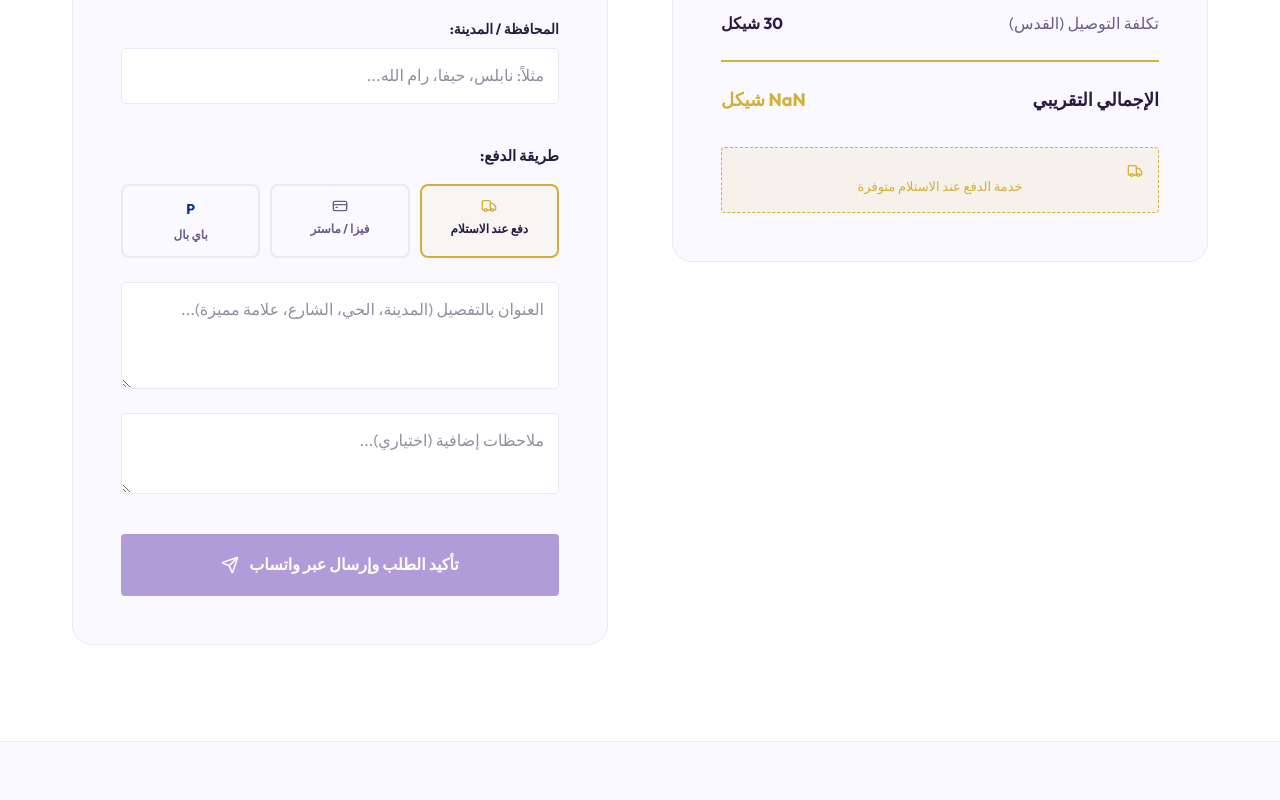
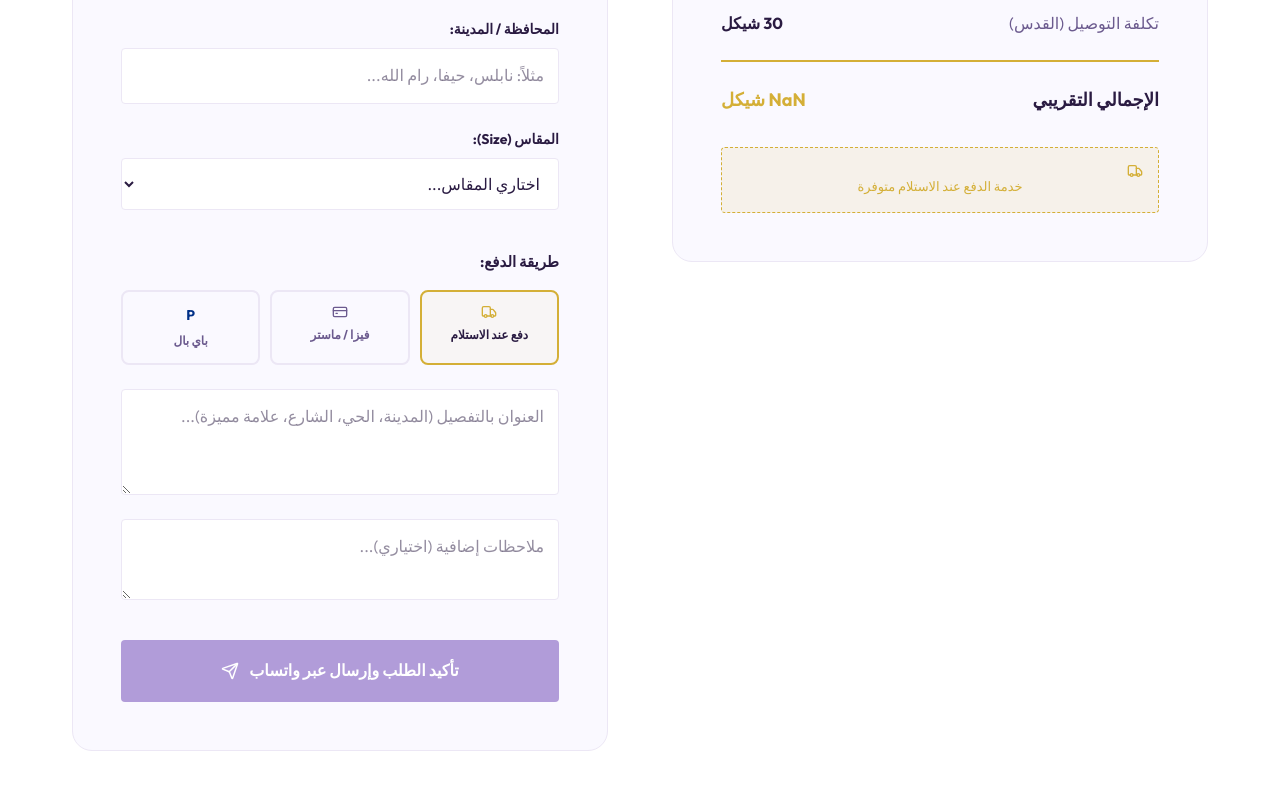
Before and after one commit to fahmyelmatry2030-lgtm/Royal-Veil, a React (Vite) app: page /order in a window 1280 px wide. Shown: the part 1000-1800 px from the top of the page. Built offline with nearby package versions, Linux system fonts and the light colour scheme; a web font is replaced by a local one.

Commit message:
Add Size field to OrderForm and make WhatsApp numbers dynamic from CMS

```diff
--- a/src/components/WhatsAppButton.jsx
+++ b/src/components/WhatsAppButton.jsx
@@ -1,9 +1,11 @@
 import React from 'react';
 import { motion } from 'framer-motion';
 import { MessageCircle } from 'lucide-react';
+import { storage } from '../utils/storage';
 
 const WhatsAppButton = () => {
-  const phoneNumber = "972505542323";
+  const content = storage.getContent();
+  const phoneNumber = content?.common?.footer?.whatsapp?.replace(/\D/g, '') || "972585040233";
   const message = encodeURIComponent("مرحباً جمعية الطرحة الملكية، أرغب في الاستفسار عن منتجاتكم.");
   const whatsappUrl = `https://wa.me/${phoneNumber}?text=${message}`;
 
--- a/src/data/content.js
+++ b/src/data/content.js
@@ -108,7 +108,8 @@ export const initialContent = {
     footer: {
       about: 'جمعية الطرحة الملكية التعاونية - ندمج عبق التراث الفلسطيني بلمسات عصرية عالمية لتتألقي في كل مناسبة.',
       address: 'القدس، فلسطين',
-      phone: '+970 59-xxxxxxx',
+      phone: '972505542323',
+      whatsapp: '972585040233',
       email: 'info@royalveil.com'
     }
   }
--- a/src/pages/AdminDashboard.jsx
+++ b/src/pages/AdminDashboard.jsx
@@ -611,11 +611,20 @@ const AdminDashboard = () => {
                   />
                   <div style={{ display: 'grid', gridTemplateColumns: '1fr 1fr', gap: '15px' }}>
                     <div>
-                      <label style={{ fontSize: '13px', fontWeight: '700' }}>الهاتف</label>
+                      <label style={{ fontSize: '13px', fontWeight: '700' }}>الهاتف (للتواصل)</label>
                       <input
                         type="text"
                         value={siteContent.common.footer.phone}
                         onChange={(e) => handleUpdateContent('common', 'footer.phone', e.target.value)}
+                        style={{ width: '100%', padding: '12px', borderRadius: '12px', border: '1px solid #eee', outline: 'none' }}
+                      />
+                    </div>
+                    <div>
+                      <label style={{ fontSize: '13px', fontWeight: '700' }}>رقم الواتساب (للطلبات)</label>
+                      <input
+                        type="text"
+                        value={siteContent.common.footer.whatsapp || ''}
+                        onChange={(e) => handleUpdateContent('common', 'footer.whatsapp', e.target.value)}
                         style={{ width: '100%', padding: '12px', borderRadius: '12px', border: '1px solid #eee', outline: 'none' }}
                       />
                     </div>
--- a/src/pages/Contact.jsx
+++ b/src/pages/Contact.jsx
@@ -37,7 +37,8 @@ const Contact = () => {
 *الرسالة:*
 ${formData.message}`;
 
-    const whatsappUrl = `https://wa.me/972505542323?text=${encodeURIComponent(waMessage)}`;
+    const whatsappNumber = content?.common?.footer?.phone?.replace(/\D/g, '') || '972505542323';
+    const whatsappUrl = `https://wa.me/${whatsappNumber}?text=${encodeURIComponent(waMessage)}`;
     window.open(whatsappUrl, '_blank');
   };
 
--- a/src/pages/CustomOrderForm.jsx
+++ b/src/pages/CustomOrderForm.jsx
@@ -8,6 +8,7 @@ import { storage } from '../utils/storage';
 
 const CustomOrderForm = () => {
   const [submitted, setSubmitted] = useState(false);
+  const [siteContent] = useState(storage.getContent());
   const [formData, setFormData] = useState({
     fullName: '',
     phone: '',
@@ -53,7 +54,8 @@ ${formData.details}
 *القياسات:*
 ${formData.sizes || 'طلب مساعدة'}`;
 
-    const whatsappUrl = `https://wa.me/972585040233?text=${encodeURIComponent(message)}`;
+    const whatsappNumber = siteContent?.common?.footer?.whatsapp?.replace(/\D/g, '') || '972585040233';
+    const whatsappUrl = `https://wa.me/${whatsappNumber}?text=${encodeURIComponent(message)}`;
     window.open(whatsappUrl, '_blank');
     setSubmitted(true);
   };
--- a/src/pages/OrderForm.jsx
+++ b/src/pages/OrderForm.jsx
@@ -11,6 +11,7 @@ const OrderForm = () => {
   const location = useLocation();
   const navigate = useNavigate();
   const queryParams = new URLSearchParams(location.search);
+  const [siteContent] = useState(storage.getContent());
 
   const [productName, setProductName] = useState(queryParams.get('product') || '');
   const [productPrice, setProductPrice] = useState(queryParams.get('price') || '');
@@ -22,6 +23,7 @@ const OrderForm = () => {
     address: '',
     notes: '',
     city: '',
+    size: '',
     paymentMethod: 'cod'
   });
 
@@ -48,6 +50,7 @@ const OrderForm = () => {
       phone: formData.phone,
       area: formData.area,
       city: formData.city,
+      size: formData.size,
       address: formData.address,
       notes: formData.notes,
       total: (parseInt(productPrice) || 0) + shippingCost
@@ -64,13 +67,15 @@ const OrderForm = () => {
 *الهاتف:* ${formData.phone}
 *المنطقة:* ${formData.area}
 *المحافظة/المدينة:* ${formData.city}
+*المقاس:* ${formData.size || 'لم يتم التحديد'}
 *العنوان:* ${formData.address}
 *طريقة الدفع:* ${formData.paymentMethod === 'cod' ? 'الدفع عند الاستلام' : formData.paymentMethod === 'visa' ? 'فيزا / ماستر كارد' : 'باي بال'}
 *رسوم التوصيل:* ${shippingCost} شيكل
 --------------------------
 *ملاحظات:* ${formData.notes || 'لا يوجد'}`;
 
-    const whatsappUrl = `https://wa.me/972585040233?text=${encodeURIComponent(message)}`;
+    const whatsappNumber = siteContent?.common?.footer?.whatsapp?.replace(/\D/g, '') || '972585040233';
+    const whatsappUrl = `https://wa.me/${whatsappNumber}?text=${encodeURIComponent(message)}`;
     window.open(whatsappUrl, '_blank');
   };
 
@@ -185,6 +190,24 @@ const OrderForm = () => {
                   />
                 </div>
 
+                <div style={{ position: 'relative' }}>
+                  <label style={{ display: 'block', marginBottom: '8px', fontWeight: '800', fontSize: '14px', color: 'var(--text-dark)' }}>المقاس (Size):</label>
+                  <select
+                    value={formData.size}
+                    onChange={(e) => setFormData({...formData, size: e.target.value})}
+                    required
+                    style={{ width: '100%', padding: '14px', border: '1px solid var(--border-light)', borderRadius: '4px', background: 'var(--bg-white)', color: 'var(--text-dark)', cursor: 'pointer' }}
+                  >
+                    <option value="">اختاري المقاس...</option>
+                    <option value="S">Small (S)</option>
+                    <option value="M">Medium (M)</option>
+                    <option value="L">Large (L)</option>
+                    <option value="XL">X-Large (XL)</option>
+                    <option value="XXL">XX-Large (XXL)</option>
+                    <option value="تفصيل خاص">تفصيل حسب القياس (سنتواصل معكِ)</option>
+                  </select>
+                </div>
+
                 {/* Payment Methods */}
                 <div style={{ marginTop: '1rem' }}>
                   <label style={{ display: 'block', marginBottom: '1rem', fontWeight: '800', fontSize: '15px' }}>طريقة الدفع:</label>
```
